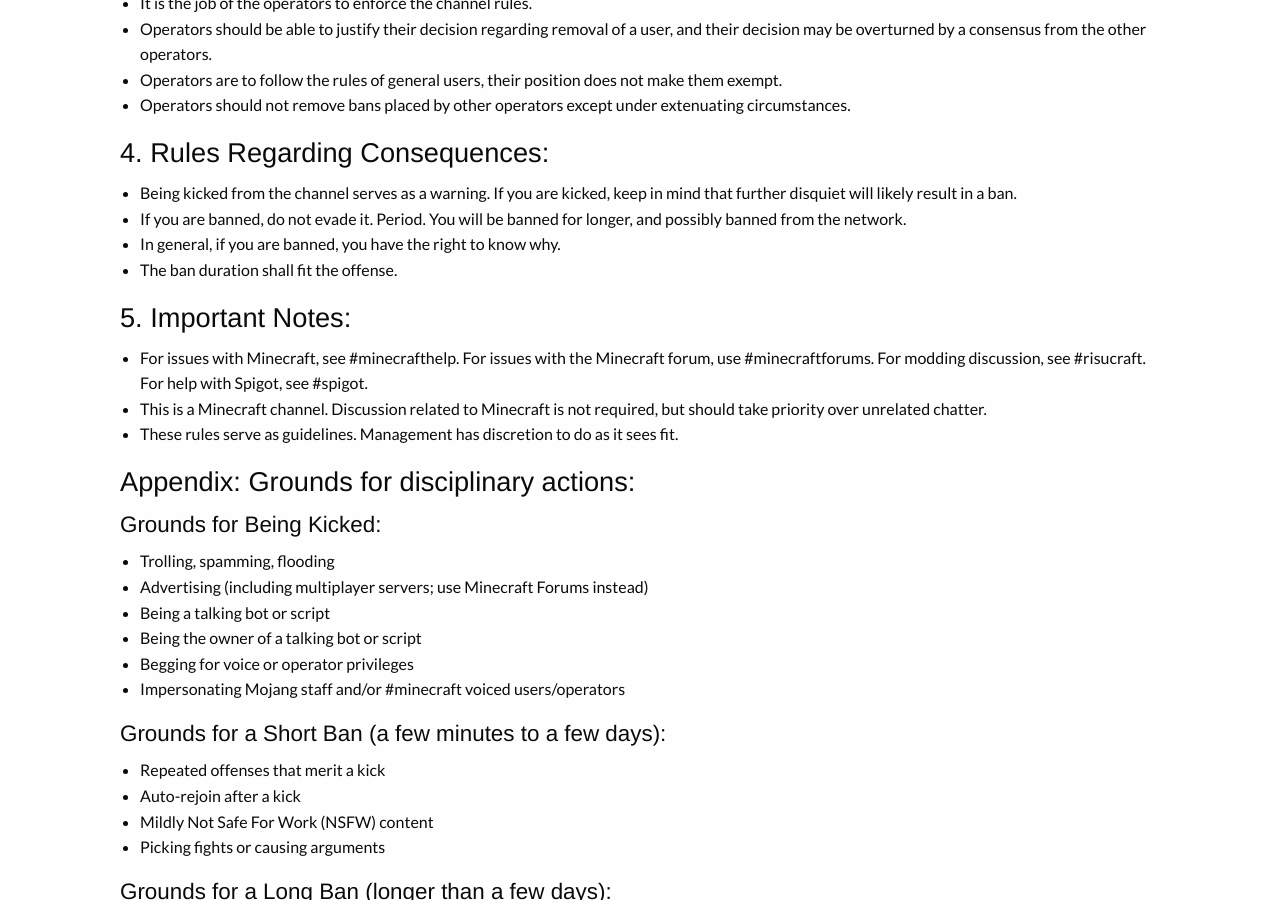
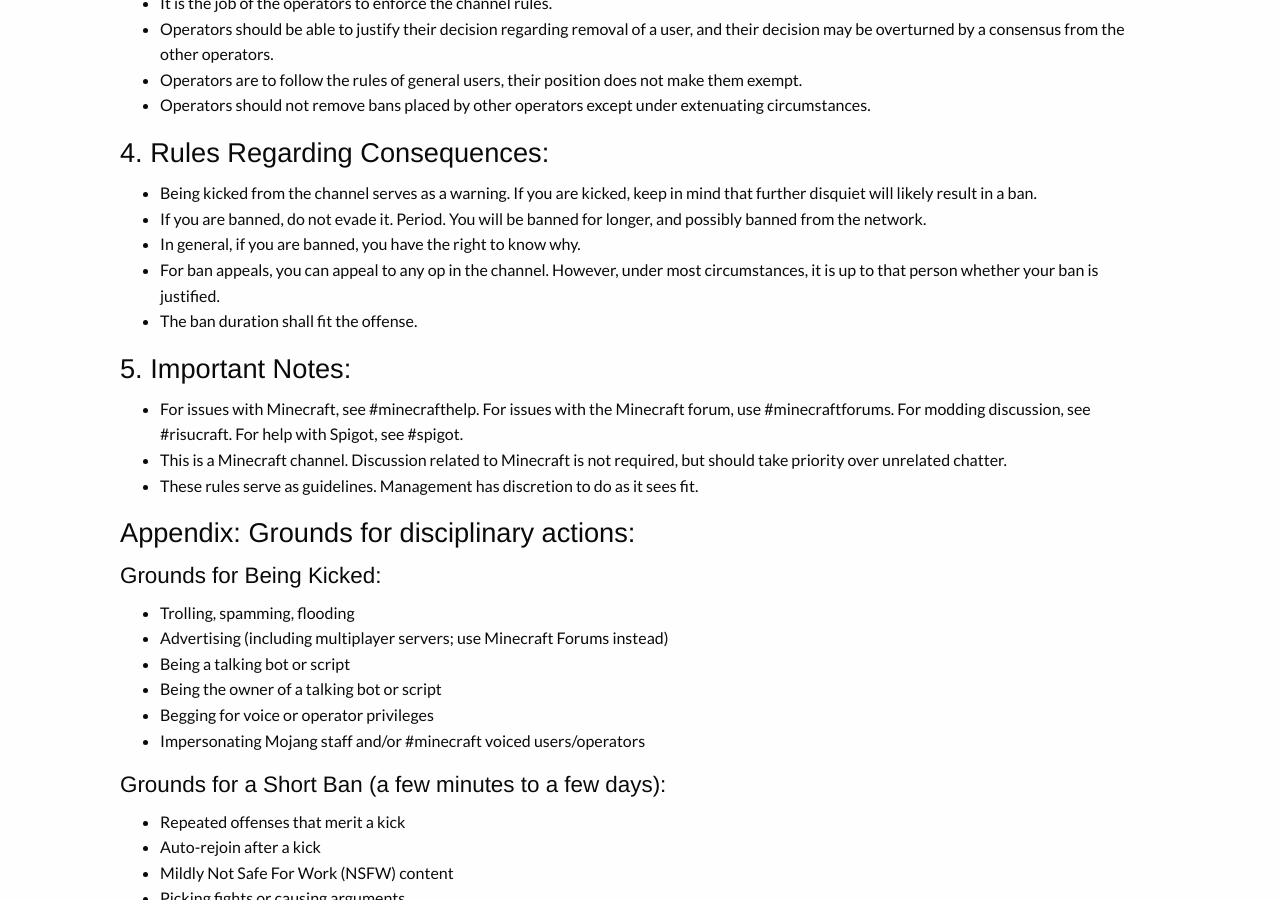
Before and after one commit to MinecraftHopper/MinecraftIRC.net, a Jekyll site: the page built from minecraft/rules/index.html, in a window 1280 px wide and 900 px high, scrolled down 793 px. Built offline with Jekyll 4.4.1, drawn with Linux system fonts in a browser that asks for light colours; nearby versions of some CDN libraries.

Commit message:
Updated #minecraft rules regarding ban appeals Indented rules lists so they don't look ugly

```diff
--- a/minecraft/rules/index.html
+++ b/minecraft/rules/index.html
@@ -6,7 +6,7 @@
 <h1 class="page-heading">#minecraft rules</h1>
 
 <h2 class="page-subheading">1. General Rules:</h2>
-    <ul>
+    <ul class="indent">
         <li>You must be logged in through NickServ to speak on this channel. Use the command "/msg NickServ help identify" for help logging in and "/msg NickServ help register" for information regarding registration.</li>
         <li>Not reading the rules is no excuse for not following them. Same goes for the topic.</li>
         <li>All applicable rules and laws apply. The EsperNet rules can be found in the EsperNet Charter.</li>
@@ -17,13 +17,13 @@
         <li>Don't use auto-rejoin, it irritates the management.</li>
     </ul>
 <h2 class="page-subheading">2. Rules Regarding Other Users:</h2>
-    <ul>
+    <ul class="indent">
         <li>Do not harass other users. This includes, but is not limited to, sending unwanted messages or spamming/flooding.</li>
         <li>Be polite to the users around you. It takes two or more people to have an argument, and all are at fault.</li>
         <li>If you are experiencing issues with a specific user, it is recommended that you ignore them with the ignore command. Use "/help ignore" for more information. (note that this is a client feature and may not be available on all clients)</li>
     </ul>
 <h2 class="page-subheading">.Rules Regarding Channel Operators:</h2>
-    <ul>
+    <ul class="indent">
         <li>Operate the channel fairly and appropriately.
         <li>Do not ignore users who try to appeal their bans. Among other things, this encourages evasion.</li>
         <li>Kick and ban reasons are to be clear and concise, so that they may be easily accessible in the channel logs.</li>
@@ -33,15 +33,15 @@
         <li>Operators should not remove bans placed by other operators except under extenuating circumstances.</li>
     </ul>
 <h2 class="page-subheading">4. Rules Regarding Consequences:</h2>
-    <ul>
+    <ul class="indent">
         <li>Being kicked from the channel serves as a warning. If you are kicked, keep in mind that further disquiet will likely result in a ban.</li>
         <li>If you are banned, do not evade it. Period. You will be banned for longer, and possibly banned from the network.</li>
         <li>In general, if you are banned, you have the right to know why.</li>
-        <!--<li>Ban appeals should be made in the Ban Appeal section on this forum. You can also appeal to the op who banned you. Under most circumstances, it is up to that person whether your ban is justified.</li>-->
+        <li>For ban appeals, you can appeal to any op in the channel. However, under most circumstances, it is up to that person whether your ban is justified.</li>
         <li>The ban duration shall fit the offense.</li>
     </ul>
 <h2 class="page-subheading">5. Important Notes:</h2>
-    <ul>
+    <ul class="indent">
         <li>For issues with Minecraft, see #minecrafthelp. For issues with the Minecraft forum, use #minecraftforums. For modding discussion, see #risucraft. For help with Spigot, see #spigot.</li>
         <li>This is a Minecraft channel. Discussion related to Minecraft is not required, but should take priority over unrelated chatter.</li>
         <li>These rules serve as guidelines. Management has discretion to do as it sees fit.</li>
@@ -50,7 +50,7 @@
 <h2 class="page-subheading">Appendix: Grounds for disciplinary actions:</h2>
 
 <h3>Grounds for Being Kicked:</h3>
-    <ul>
+    <ul class="indent">
         <li>Trolling, spamming, flooding</li>
         <li>Advertising (including multiplayer servers; use Minecraft Forums instead)</li>
         <li>Being a talking bot or script</li>
@@ -60,7 +60,7 @@
     </ul>
 
 <h3>Grounds for a Short Ban (a few minutes to a few days):</h3>
-    <ul>
+    <ul class="indent">
         <li>Repeated offenses that merit a kick</li>
         <li>Auto-rejoin after a kick</li>
         <li>Mildly Not Safe For Work (NSFW) content</li>
@@ -69,7 +69,7 @@
     </ul>
 
 <h3>Grounds for a Long Ban (longer than a few days):</h3>
-    <ul>
+    <ul class="indent">
         <li>Repeated offenses that merit a shorter ban</li>
         <li>Racism, sexism, or discrimination</li>
         <li>Evading a ban (+b) or quiet (+q)</li>
@@ -77,11 +77,11 @@
         <li>Being a spambot</li>
     </ul>
 <h3>Grounds for a Permanent Ban (does not expire):</h3>
-    <ul>
+    <ul class="indent">
         <li>Repeated offenses that merit a long ban</li>
         <li>Blatantly offensive speech</li>
     </ul>
 <h3>Grounds for a Network Ban:</h3>
-    <ul>
+    <ul class="indent">
         <li><a href="https://esper.net/charter.php">EsperNet Charter offensess</a></li>
     </ul>
```
